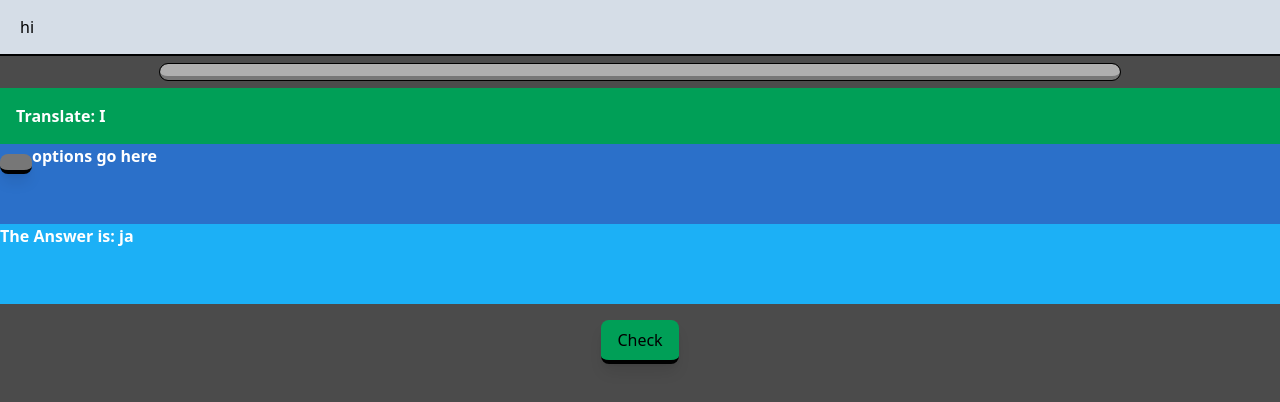
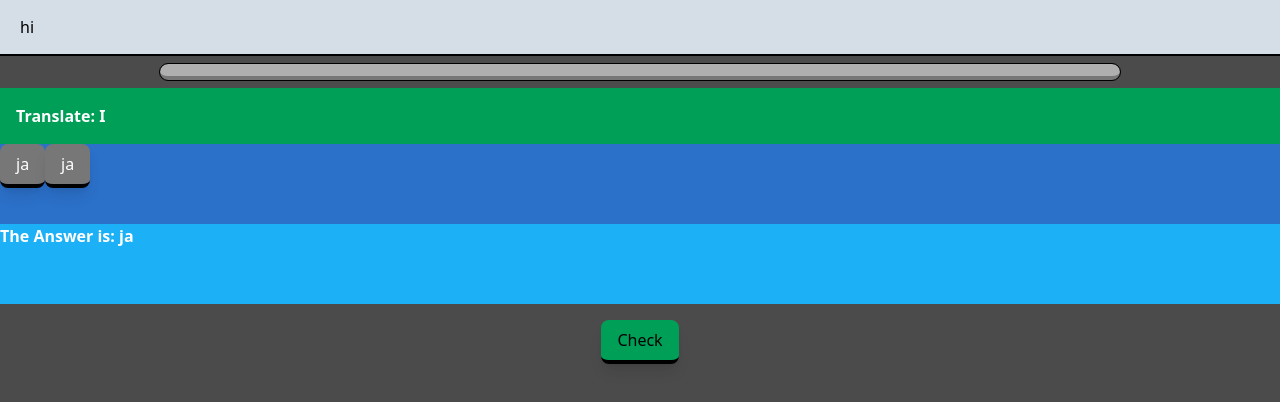
Before and after one commit to rurigrass/anglicky-cesky, a Next.js app: page /conjugation in a window 1280 px wide. Shown: the top 402 px of the page. Built offline with nearby package versions, Linux system fonts and the light colour scheme; no server answers; the database is empty.

Commit message:
added second button option

```diff
--- a/src/pages/conjugation.tsx
+++ b/src/pages/conjugation.tsx
@@ -100,8 +100,8 @@ const Conjugation = ({ verbs }: { verbs: IVerb[] }) => {
                 <div className="h-20 bg-duo-humpback">
                     {generatedQuestion &&
                         <div className="text-white font-bold">
-                            <button className="button bg-duo-wolf text-white">{generatedQuestion.theConjugatedVerbIs?.cz}</button>
-                            options go here
+                            <button className="button bg-duo-wolf text-white">{generatedQuestion.pronoun.cz} {generatedQuestion.theConjugatedVerbIs?.cz}</button>
+                            <button className="button bg-duo-wolf text-white">{generatedQuestion.pronoun.cz} {generatedQuestion.theConjugatedVerbIs?.cz}</button>
                         </div>
                     }
 
```
